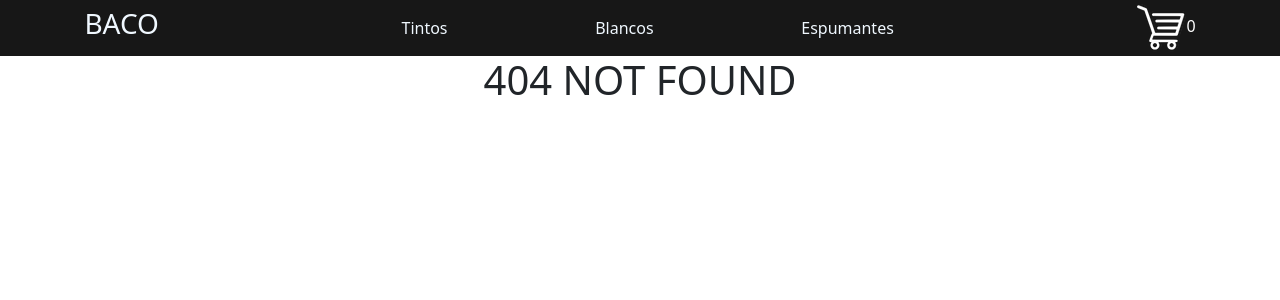
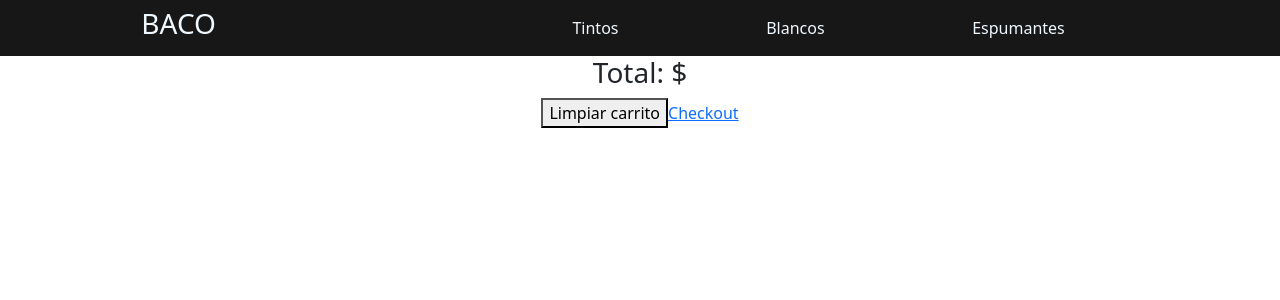
Before and after one commit to santiagoGiusto/ReactPreEntrega1, a React (Create React App) app: page /cart in a window 1280 px wide. Before the commit this address had no page. Shown: the top 300 px of the page. Built offline with nearby package versions, Linux system fonts and the light colour scheme.

Commit message:
entrega-final1

```diff
--- a/src/App.js
+++ b/src/App.js
@@ -3,18 +3,24 @@
 import NavBar from './components/NavBar/NavBar';
 import ItemListContainer from './components/ItemListContainer/ItemListContainer';
 import ItemDetailContainer from './components/ItemDetailContainer/ItemDetailContainer';
+import Cart from './components/Cart/Cart'
+
+import { CartProvider } from './context/CartContext';
 
 function App() {
   return (
     <div className="App">
       <BrowserRouter>
+        <CartProvider>
           <NavBar/>
           <Routes>
             <Route path='/' element={<ItemListContainer />}/>
             <Route path='/category/:categoryId' element={<ItemListContainer />}/>
             <Route path='/item/:itemId' element={<ItemDetailContainer />}/>
+            <Route path='/cart' element={<Cart />}/>
             <Route path='*' element={<h1>404 NOT FOUND</h1>}/>
           </Routes>
+        </CartProvider>
       </BrowserRouter>
     </div>
   );
--- /dev/null
+++ b/src/components/Cart/Cart.js
@@ -0,0 +1,29 @@
+import './Cart.css'
+import { useContext } from 'react'
+import { CartContext } from '../../context/CartContext'
+import CartItem from '../CartItem/CartItem'
+import { Link } from 'react-router-dom'
+
+const Cart = () => {
+    const { cart, clearCart, totalQuantity, total} = useContext(CartContext)
+
+    if(totalQuantity === 0) {
+        return (
+            <div>
+                <h1>No hay items en el carrito </h1>
+                <Link to='/' className='Option'>Productos</Link>
+            </div>
+        )
+    }
+
+    return (
+        <div>
+            { cart.map(p => <CartItem key={p.id} {...p}/>) }
+            <h3>Total: ${total}</h3>
+            <button onClick={() => clearCart()} className="Button">Limpiar carrito</button>
+            <Link to='/checkout' className='Option'>Checkout</Link>
+        </div>
+    )
+}
+
+export default Cart
--- /dev/null
+++ b/src/components/CartItem/CartItem.css
@@ -0,0 +1,11 @@
+
+.CartItem {
+    border: 1px solid black;
+    padding: 1%;
+    margin: auto;
+    margin-top: 2%;
+    margin-bottom: 2%;
+    width: 80%;
+    display: flex;
+    justify-content: space-between;
+}
--- /dev/null
+++ b/src/components/CartItem/CartItem.js
@@ -0,0 +1,50 @@
+import './CartItem.css'
+import { CartContext } from '../../context/CartContext'
+import React from 'react';
+import { useContext } from 'react';
+
+
+
+const CartItem = ({ id, name, price, quantity}) => {
+
+    const { removeItem } = useContext(CartContext)
+
+    return (
+
+        <article className='CartItem'>
+
+            <header className='Header'>
+                <h2 className='ItemHeader'>
+                    {name}
+                </h2>
+            </header>
+
+            <section>
+                <h3 className='InfoCart'>
+                    Precio: ${price}
+                </h3>
+            </section>
+
+            <section>
+                <h4 className='InfoCart'>
+                    Cantidad: {quantity}
+                </h4>
+            </section>
+            <section>
+                <h4 className='InfoCart'>
+                    Subtotal: ${price * quantity}
+                </h4>
+            </section>
+
+            {/* <section>
+                <h3>Total a pagar: ${total}</h3>
+            </section> */}
+
+            <section>
+                <button className='btn btn-danger ' onClick={() => removeItem(id)}>Eliminar</button>
+            </section>
+        </article>
+    )
+}
+
+export default CartItem
--- a/src/components/CartWidget/CartWidget.css
+++ b/src/components/CartWidget/CartWidget.css
@@ -1,3 +1,3 @@
-.carritoNumero {
-    color: white;
+.CartImg {
+    color:aliceblue;
 }
--- a/src/components/CartWidget/CartWidget.js
+++ b/src/components/CartWidget/CartWidget.js
@@ -1,13 +1,18 @@
 import './CartWidget.css'
-import carrito from './assets/carrito.png';
+import cart from './assets/cart.svg'
+import { useContext } from 'react';
+import { CartContext } from '../../context/CartContext';
+import { Link } from 'react-router-dom';
 
 const CartWidget = () => {
+    const { totalQuantity } = useContext(CartContext)
+
     return (
-        <div className='carritoNumero'>
-            <img src={carrito} alt="cart-widget"/>
-            0
-        </div>
+        <Link to='/cart' className='CartWidget' style={{ display: totalQuantity > 0 ? 'block' : 'none'}}>
+            <img className='CartImg' src={cart} alt='cart-widget'/>
+            { totalQuantity }
+        </Link>
     )
 }
 
-export default CartWidget;
+export default CartWidget
--- a/src/components/ItemDetail/ItemDetail.js
+++ b/src/components/ItemDetail/ItemDetail.js
@@ -1,7 +1,26 @@
 import './ItemDetail.css'
+import { useContext, useState } from 'react'
 import ItemCount from '../ItemCount/ItemCount'
+import { Link } from 'react-router-dom'
+import { CartContext } from '../../context/CartContext'
+
 
 const ItemDetail = ({ id, name, img, category, description, price, stock}) => {
+    const [quantityAdded, setQuantityAdded] = useState(0)
+
+    const { addItem } = useContext(CartContext)
+
+    const handleOnAdd = (quantity) => {
+        setQuantityAdded(quantity)
+
+        const item = {
+            id, name, price
+        }
+
+        addItem(item, quantity)
+    }
+
+
     return (
         <article className="CardItem">
             <div className='TarjetaDetalle'>
@@ -28,7 +47,13 @@
                 </section>
             </div>
             <footer className='ItemFooter'>
-                    <ItemCount initial={1} stock={10} onAdd={(quantity) => console.log('cantidad agregada',quantity)}/>
+                    {
+                        quantityAdded > 0 ? (
+                            <Link to='/cart' className='Option'>Terminar compra</Link>
+                        ) : (
+                            <ItemCount initial={1} stock={stock} onAdd={handleOnAdd} />
+                        )
+                    }
                 </footer>
         </article>
     )
--- /dev/null
+++ b/src/context/CartContext.js
@@ -0,0 +1,38 @@
+import { createContext, useState} from "react"
+
+export const CartContext = createContext({
+    cart: []
+})
+
+export const CartProvider = ({ children }) => {
+    const [cart, setCart] = useState([])
+
+    console.log(cart)
+
+    const addItem = (item, quantity) => {
+        if(!IsInCart(item.id)) {
+            setCart(prev => [...prev, {...item, quantity}])
+        } else {
+            console.error('El producto ya fue agregado')
+        }
+    }
+
+    const removeItem = (itemId) => {
+        const cartUpdated = cart.filter(prod => prod.id !== itemId)
+        setCart(cartUpdated)
+    }
+
+    const clearCart = () => {
+        setCart([])
+    }
+
+    const IsInCart = (itemId) => {
+        return cart.some(prod => prod.id === itemId)
+    }
+
+    return (
+        <CartContext.Provider value={{ cart, addItem, removeItem, clearCart }}>
+            { children }
+        </CartContext.Provider>
+    )
+}
```
Also changed, not shown: src/components/Cart/Cart.css (added), src/components/CartWidget/assets/carrito.png (deleted), src/components/CartWidget/assets/cart.svg (added). Lines whose indentation alone changed are shown as unchanged.
